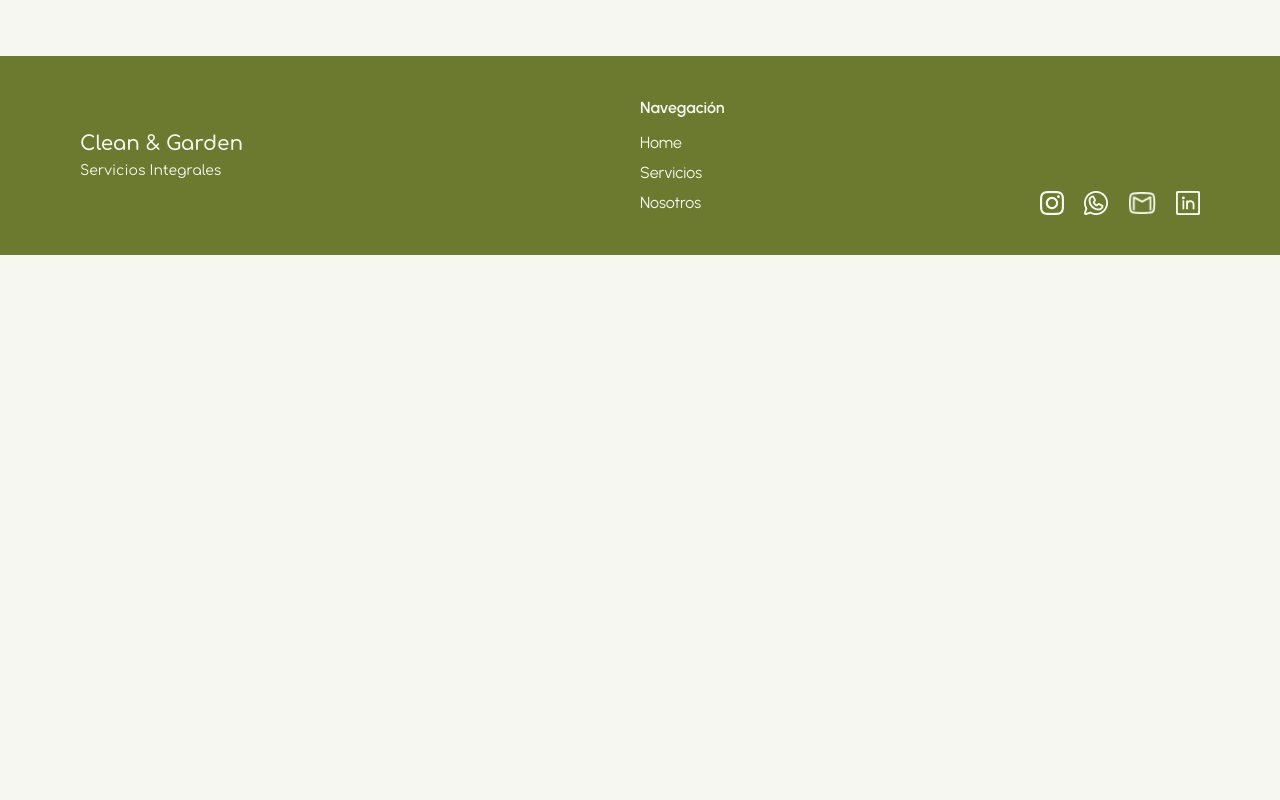
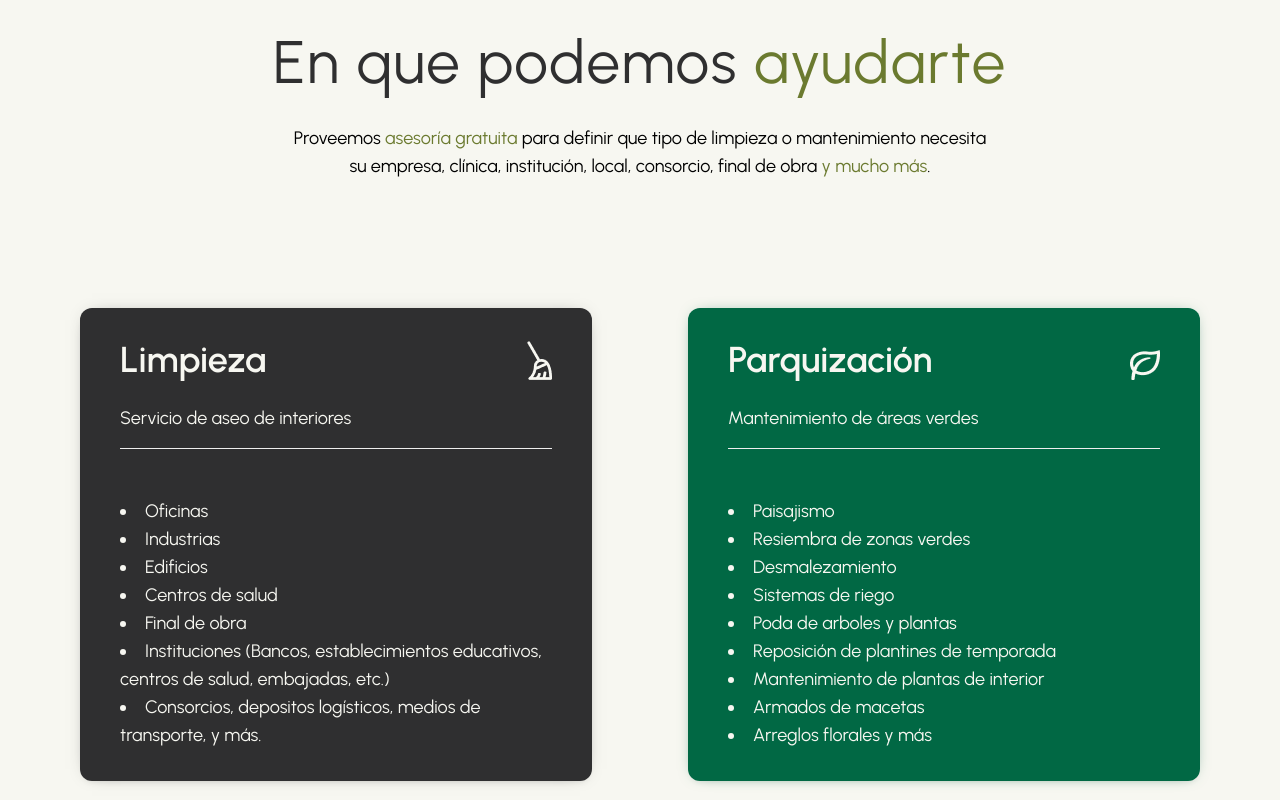
Before and after one commit to estebanPelutiero/clean-and-garden, a React (Vite) app: page / in a window 1280 px wide. Shown: the part 780-1580 px from the top of the page. Before the commit the page ends 1035 px from the top, so only its background shows below. Built offline with nearby package versions, Linux system fonts and the light colour scheme.

Commit message:
Services component finished

```diff
--- a/src/components/Layout.jsx
+++ b/src/components/Layout.jsx
@@ -2,7 +2,7 @@ import React from 'react'
 
 const Layout = ({children}) => {
   return (
-    <section className='mt-28 md:mt-36 mx-auto px-4 md:px-8 lg:px-0 lg:max-w-[1120px]'>
+    <section className='mt-28 md:mt-36 mx-auto px-4 md:px-8 lg:px-0 lg:max-w-[1120px] font-urbanist'>
         {children}
     </section>
   )
--- a/src/components/Services.jsx
+++ b/src/components/Services.jsx
@@ -1,8 +1,85 @@
 import React from 'react'
+import Layout from './Layout'
+import Escoba from '../assets/icons/escoba.png'
+import Hoja from '../assets/icons/hoja.png'
 
 const Services = () => {
   return (
-    <div>Services</div>
+    <Layout>
+      <div className='text-start lg:text-center mb-8 lg:tracking-widest'>
+        <h1 className='text-5xl lg:text-6xl text-black'>En que podemos <span className='text-green'>ayudarte</span></h1>
+      </div>
+      <div className='mx-auto text-start md:text-center lg:w-[63%] mb-16 lg:mb-32'>
+        <p className='text-base lg:text-lg'>
+          Proveemos <span className='text-green'>asesoría gratuita</span> para definir que tipo de limpieza o mantenimiento necesita
+          su empresa, clínica, institución, local, consorcio, final de obra <span className='text-green'>y mucho más</span>.
+        </p>
+      </div>
+
+      <section className='flex flex-col lg:flex-row gap-10 justify-between'>
+
+        {/* card limpieza */}
+        <article className='bg-black text-white px-10 py-8 w-full h-fit lg:w-[32rem] rounded-xl card-limpieza'>
+
+          {/* card header */}
+          <div className='mb-12'>
+            <div className='flex justify-between items-end mb-6'>
+              <h2 className='text-3xl lg:text-4xl font-semibold'>
+                Limpieza
+              </h2>
+              <img className='' src={Escoba} alt="Escoba barriendo" />
+            </div>
+
+            <h3 className='text-base lg:text-lg pb-4 border-b-[1px]'>
+              Servicio de aseo de interiores
+            </h3>
+          </div>
+
+          {/* Lista de servicios */}
+          <ul className='flex flex-col list-disc list-inside'>
+            <li className='text-base lg:text-lg  leading-8'>Oficinas</li>
+            <li className='text-base lg:text-lg  leading-8'>Industrias</li>
+            <li className='text-base lg:text-lg  leading-8'>Edificios</li>
+            <li className='text-base lg:text-lg  leading-8'>Centros de salud</li>
+            <li className='text-base lg:text-lg  leading-8'>Final de obra</li>
+            <li className='text-base lg:text-lg  leading-8'>Instituciones (Bancos, establecimientos educativos, centros de salud, embajadas, etc.)</li>
+            <li className='text-base lg:text-lg  leading-8'>Consorcios, depositos logísticos, medios de transporte, y más.</li>
+          </ul>
+        </article>
+
+        {/* card limpieza */}
+        <article className='bg-dark-green text-white px-10 py-8 w-full h-fit lg:w-[32rem] rounded-xl card-parquizacion'>
+
+          {/* card header */}
+          <div className='mb-12'>
+            <div className='flex justify-between items-end mb-6'>
+              <h2 className='text-3xl lg:text-4xl font-semibold'>
+                Parquización
+              </h2>
+              <img className='' src={Hoja} alt="Hoja verde de árbol" />
+            </div>
+
+            <h3 className='text-base lg:text-lg pb-4 border-b-[1px]'>
+              Mantenimiento de áreas verdes
+            </h3>
+          </div>
+
+          {/* Lista de servicios */}
+          <ul className='flex flex-col list-disc list-inside'>
+            <li className='text-base lg:text-lg  leading-8'>Paisajismo</li>
+            <li className='text-base lg:text-lg  leading-8'>Resiembra de zonas verdes</li>
+            <li className='text-base lg:text-lg  leading-8'>Desmalezamiento</li>
+            <li className='text-base lg:text-lg  leading-8'>Sistemas de riego</li>
+            <li className='text-base lg:text-lg  leading-8'>Poda de arboles y plantas</li>
+            <li className='text-base lg:text-lg  leading-8'>Reposición de plantines de temporada</li>
+            <li className='text-base lg:text-lg  leading-8'>Mantenimiento de plantas de interior</li>
+            <li className='text-base lg:text-lg  leading-8'>Armados de macetas</li>
+            <li className='text-base lg:text-lg  leading-8'>Arreglos florales y más</li>
+          </ul>
+        </article>
+
+      </section>
+    </Layout>
   )
 }
 
--- a/src/index.css
+++ b/src/index.css
@@ -3,6 +3,15 @@
 @tailwind utilities;
 
 body {
-    font-family: 'Urbanist', sans-serif;
-    background-color: #f7f7f1;
+  font-family: "Urbanist", sans-serif;
+  background-color: #f7f7f1;
 }
+.card-limpieza {
+  box-shadow: 0px 0px 18px -12px rgba(47, 47, 48, 1),
+    0px 4px 6px -4px rgba(0, 0, 0, 0.1);
+}
+
+.card-parquizacion {
+    box-shadow: 0px 0px 18px -10px rgba(1,104,68,1),
+    0px 4px 6px -4px rgba(0,0,0,0.1);
+}
--- a/tailwind.config.js
+++ b/tailwind.config.js
@@ -18,7 +18,7 @@ export default withMT({
 
     fontFamily: {
       'urbanist': ['Urbanist', 'sans-serif'],
-      'comforta': ['Comfortaa']
+      'comforta': ['Comfortaa', 'sans-serif']
     },
 
     extend: {},
```
